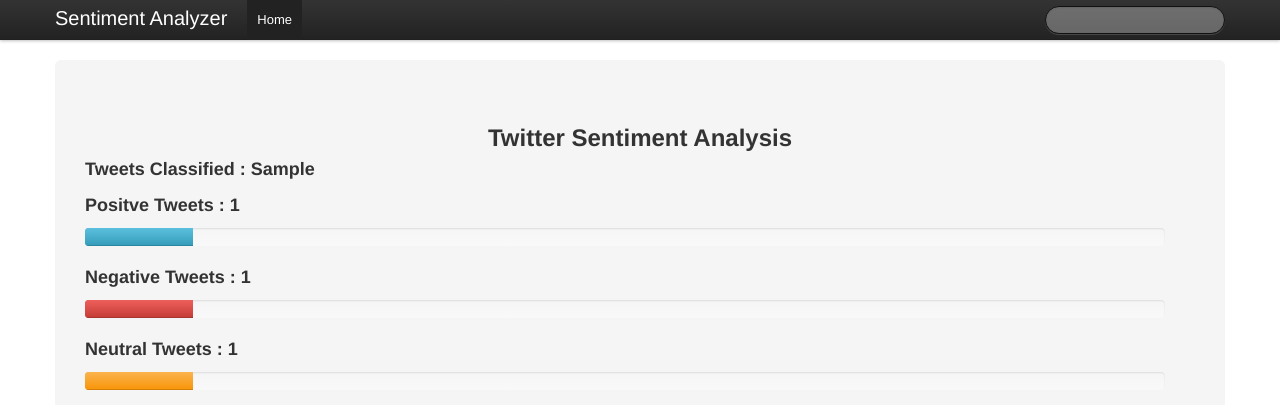
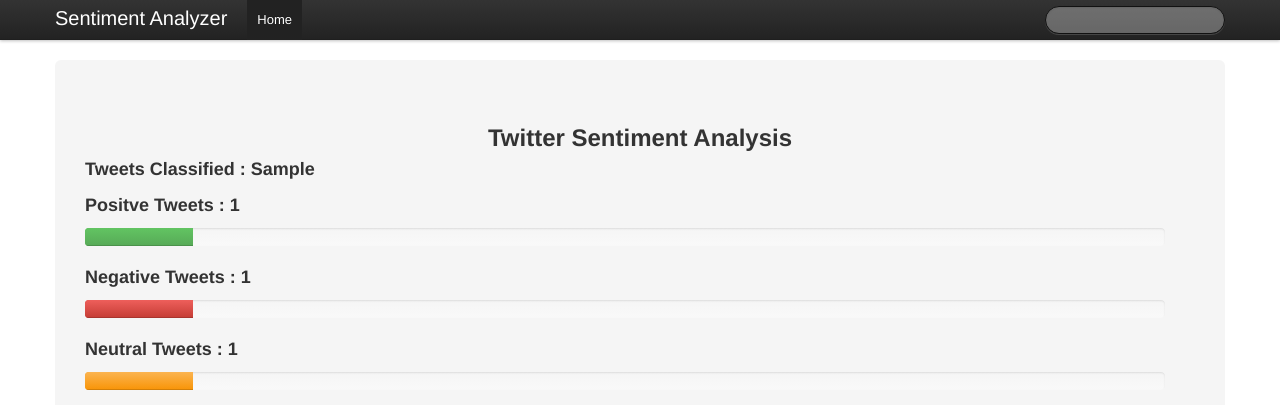
Before and after one commit to madhusudancs/sentiment-analyzer, a Django app: template webui/templates/fatninja/hero.html in a window 1280 px wide. Shown: the top 405 px of the page. Run offline with Django 3.2, Linux system fonts and the light colour scheme; the template is opened without the code that fills it: most values are stand-ins (such as "Sample title", 1, 10 or a date in 2020); parts of the project's set-up code (start-up, migrations or seed data) failed here and were passed over; some libraries are stand-ins or nearby versions.

Commit message:
Fix the chart coloring for success counts from blue to green.

```diff
--- a/webui/templates/fatninja/hero.html
+++ b/webui/templates/fatninja/hero.html
@@ -76,7 +76,7 @@
             <div class="row">
             <p><strong>Tweets Classified : {{ tweets_classified }}</strong></p>
             <p><strong>Positve Tweets : {{ positive_count }}</strong></p>
-            <div class="progress progress-info">
+            <div class="progress progress-success">
              <div class="bar" style="width:{% widthratio  positive_count tweets_classified 100 %}%;"></div>
             </div>
             <p><strong> Negative Tweets : {{ negative_count }}</strong></p>
@@ -105,7 +105,8 @@
 
                 var options =
                 {
-                  title: 'Tweet Classification Chart'
+                  title: 'Tweet Classification Chart',
+                  colors: ['green', 'red', 'orange']
                 };
 
                 var chart = new google.visualization.PieChart(document.getElementById('chart_div'));
```
